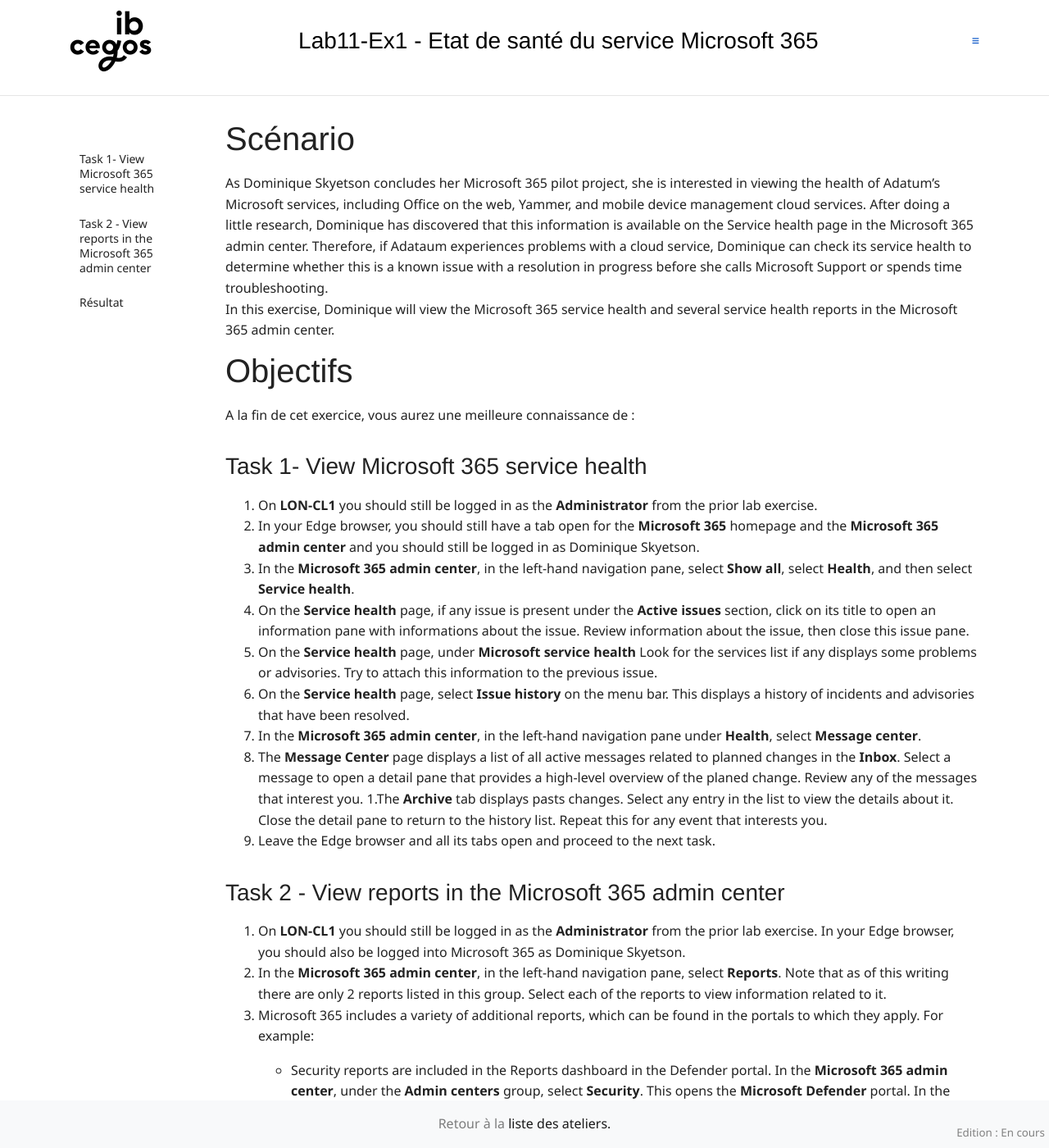
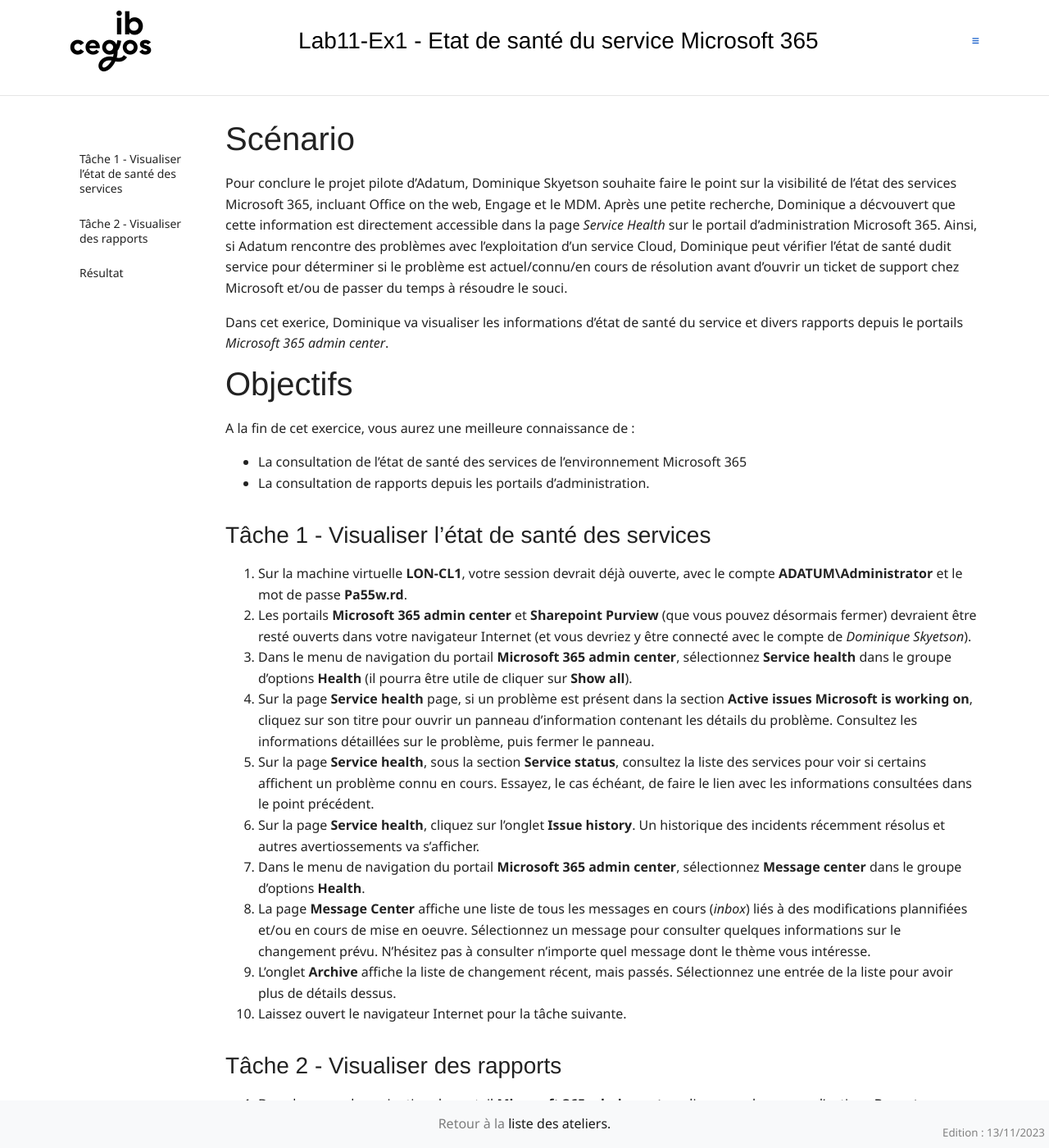
Before and after one commit to renaudwangler/ib-labs, a Jekyll site: the page built from msms030fr/lab11e1.md, in a window 1280 px wide and 1400 px high. Shown: the whole window at 82% size. Built offline with Jekyll 4.4.1, drawn with Linux system fonts in a browser that asks for light colours; nearby versions of some CDN libraries; comment, search, counter and statistics services are not loaded; some of the changed text lies outside the part shown.

Commit message:
msms030frl11e1 v0

```diff
--- a/msms030fr/lab11e1.md
+++ b/msms030fr/lab11e1.md
@@ -2,38 +2,47 @@
 layout: stage
 title: "Lab11-Ex1 - Etat de santé du service Microsoft 365"
 length: "00"
-date: "En cours"
+date: "13/11/2023"
 ---
 # Scénario
-As Dominique Skyetson concludes her Microsoft 365 pilot project, she is interested in viewing the health of Adatum's Microsoft services, including Office on the web, Yammer, and mobile device management cloud services. After doing a little research, Dominique has discovered that this information is available on the Service health page in the Microsoft 365 admin center. Therefore, if Adataum experiences problems with a cloud service, Dominique can check its service health to determine whether this is a known issue with a resolution in progress before she calls Microsoft Support or spends time troubleshooting.
-In this exercise, Dominique will view the Microsoft 365 service health and several service health reports in the Microsoft 365 admin center.
+Pour conclure le projet pilote d'Adatum, Dominique Skyetson souhaite faire le point sur la visibilité de l'état des services Microsoft 365, incluant Office on the web, Engage et le MDM. Après une petite recherche, Dominique a décvouvert que cette information est directement accessible dans la page *Service Health* sur le portail d'administration Microsoft 365. Ainsi, si Adatum rencontre des problèmes avec l'exploitation d'un service Cloud, Dominique peut vérifier l'état de santé dudit service pour déterminer si le problème est actuel/connu/en cours de résolution avant d'ouvrir un ticket de support chez Microsoft et/ou de passer du temps à résoudre le souci.
+
+Dans cet exerice, Dominique va visualiser les informations d'état de santé du service et divers rapports depuis le portails *Microsoft 365 admin center*.
 
 # Objectifs
 A la fin de cet exercice, vous aurez une meilleure connaissance de :
+- La consultation de l'état de santé des services de l'environnement Microsoft 365
+- La consultation de rapports depuis les portails d'administration.
 
 
-## Task 1- View Microsoft 365 service health
-1. On **LON-CL1** you should still be logged in as the **Administrator** from the prior lab exercise.
-1. In your Edge browser, you should still have a tab open for the **Microsoft 365** homepage and the **Microsoft 365 admin center** and you should still be logged in as Dominique Skyetson.
-1. In the **Microsoft 365 admin center**, in the left-hand navigation pane, select **Show all**, select **Health**, and then select **Service health**.
-1. On the **Service health** page, if any issue is present under the **Active issues** section, click on its title to open an information pane with informations about the issue. Review information about the issue, then close this issue pane.
-1. On the **Service health** page, under **Microsoft service health** Look for the services list if any displays some problems or advisories. Try to attach this information to the previous issue.
-1. On the **Service health** page, select **Issue history** on the menu bar. This displays a history of incidents and advisories that have been resolved.
-1. In the **Microsoft 365 admin center**, in the left-hand navigation pane under **Health**, select **Message center**.
-1. The **Message Center** page displays a list of all active messages related to  planned changes in the **Inbox**. Select a message to open a detail pane that provides a high-level overview of the planed change. Review any of the messages that interest you.
-1.The **Archive** tab displays pasts changes. Select any entry in the list to view the details about it. Close the detail pane to return to the history list. Repeat this for any event that interests you.
-1. Leave the Edge browser and all its tabs open and proceed to the next task.
+## Tâche 1 - Visualiser l'état de santé des services
+1. Sur la machine virtuelle **LON-CL1**, votre session devrait déjà ouverte, avec le compte **ADATUM\Administrator** et le mot de passe **Pa55w.rd**.
+1. Les portails **Microsoft 365 admin center** et **Sharepoint Purview** (que vous pouvez désormais fermer) devraient être resté ouverts dans votre navigateur Internet (et vous devriez y être connecté avec le compte de *Dominique Skyetson*).
+1. Dans le menu de navigation du portail **Microsoft 365 admin center**, sélectionnez **Service health** dans le groupe d'options **Health** (il pourra être utile de cliquer sur **Show all**).
+1. Sur la page **Service health** page, si un problème est présent dans la section **Active issues Microsoft is working on**, cliquez sur son titre pour ouvrir un panneau d'information contenant les détails du problème. Consultez les informations détaillées sur le problème, puis fermer le panneau.
+1. Sur la page **Service health**, sous la section **Service status**, consultez la liste des services pour voir si certains affichent un problème connu en cours. Essayez, le cas échéant, de faire le lien avec les informations consultées dans le point précédent.
+1. Sur la page **Service health**, cliquez sur l'onglet **Issue history**. Un historique des incidents récemment résolus et autres avertiossements va s'afficher.
+1. Dans le menu de navigation du portail **Microsoft 365 admin center**, sélectionnez **Message center** dans le groupe d'options **Health**.
+1. La page **Message Center** affiche une liste de tous les messages en cours (*inbox*) liés à des modifications plannifiées et/ou en cours de mise en oeuvre. Sélectionnez un message pour consulter quelques informations sur le changement prévu. N'hésitez pas à consulter n'importe quel message dont le thème vous intéresse.
+1. L'onglet **Archive** affiche la liste de changement récent, mais passés. Sélectionnez une entrée de la liste pour avoir plus de détails dessus.
+1. Laissez ouvert le navigateur Internet pour la tâche suivante.
 
-## Task 2 - View reports in the Microsoft 365  admin center
+## Tâche 2 - Visualiser des rapports
 
-1. On **LON-CL1** you should still be logged in as the **Administrator** from the prior lab exercise. In your Edge browser, you should also be logged into Microsoft 365 as Dominique Skyetson.
-1. In the **Microsoft 365  admin center**, in the left-hand navigation pane, select **Reports**. Note that as of this writing there are only 2 reports listed in this group. Select each of the reports to view information related to it.
-1. Microsoft 365 includes a variety of additional reports, which can be found in the portals to which they apply. For example:
-	- Security reports are included in the Reports dashboard in the Defender portal. In the **Microsoft 365 admin center**, under the **Admin centers** group, select **Security**. This opens the **Microsoft Defender** portal. In the navigation pane select **Reports**.
-	- Mail flow reports are included in the Exchange admin center. In the **Microsoft 365 admin center**, under the **Admin centers** group, select **Exchange**. This opens the **Exchange admin center**. In the navigation pane select **Mail flow**, in the **Reports** section.
-	Review any of the reports that are of interest to you.
-	>**Note:** Most of the reports have limited data due to the lack of data in your virtualized lab environment for the fictitious Adatum Corporation.
-4. Leave the Edge browser open, and leave the **Microsoft 365** homepage tab open as well as the **Microsoft 365 admin center** tab. However, close all other tabs and then proceed to the next task.
+1. Dans le menu de navigation du portail **Microsoft 365 admin center**, cliquez sur le groupe d'options **Reports**.
+1. Consultez chacun des 2 types de rapports proposés ici (**Usage** et **Adoption Score**).
+1. Microsoft 365 inclut également d'autres types de rapport, qui peuvent être trouvés dans le portail qui les concerne. Par exemple des :
+	- Rapports de sécurité sont disponibles dans le portail *Defender*.
+		>1. Dans le menu de navigation du portail **Microsoft 365 admin center**, cliquez sur le portail **Security** dans la section **Admin centers**.
+		1. En bas du menu de naviagtion du portail **Defender**, cliquez sur le choix **Reports**.
+
+	- Rapports de flux de messages dans le centre d'administration Exchange.
+		>1. Dans le menu de navigation du portail **Microsoft 365 admin center**, cliquez sur le portail **Exchange** dans la section **Admin centers**.
+		1. Dans le menu de navigation du portail **Exchangz**, sélectionnez **Mail flow** dans le groupe d'options **Reports**
+
+	>**Note :** Dans le contexte de votre ateliers, de nombreux rapports contiendront peu ou pas d'information, du fait du peu d'intéraction des utilisateurs Adatum avec l'environnement pilote...
+
+1. Laissez ouvert le navigateur Internet pour l'exercice suivant, vous pouvez fermez tous les onglets sauf celui qui affiche le portail **Microsoft 365 admin center**.
 
 ## Résultat
 A l'issue de cet exercice, vous devriez savoir surveiller l'état de santé des services Microsoft 365 et consulter des rapports depuis le centre d'administration.
```
